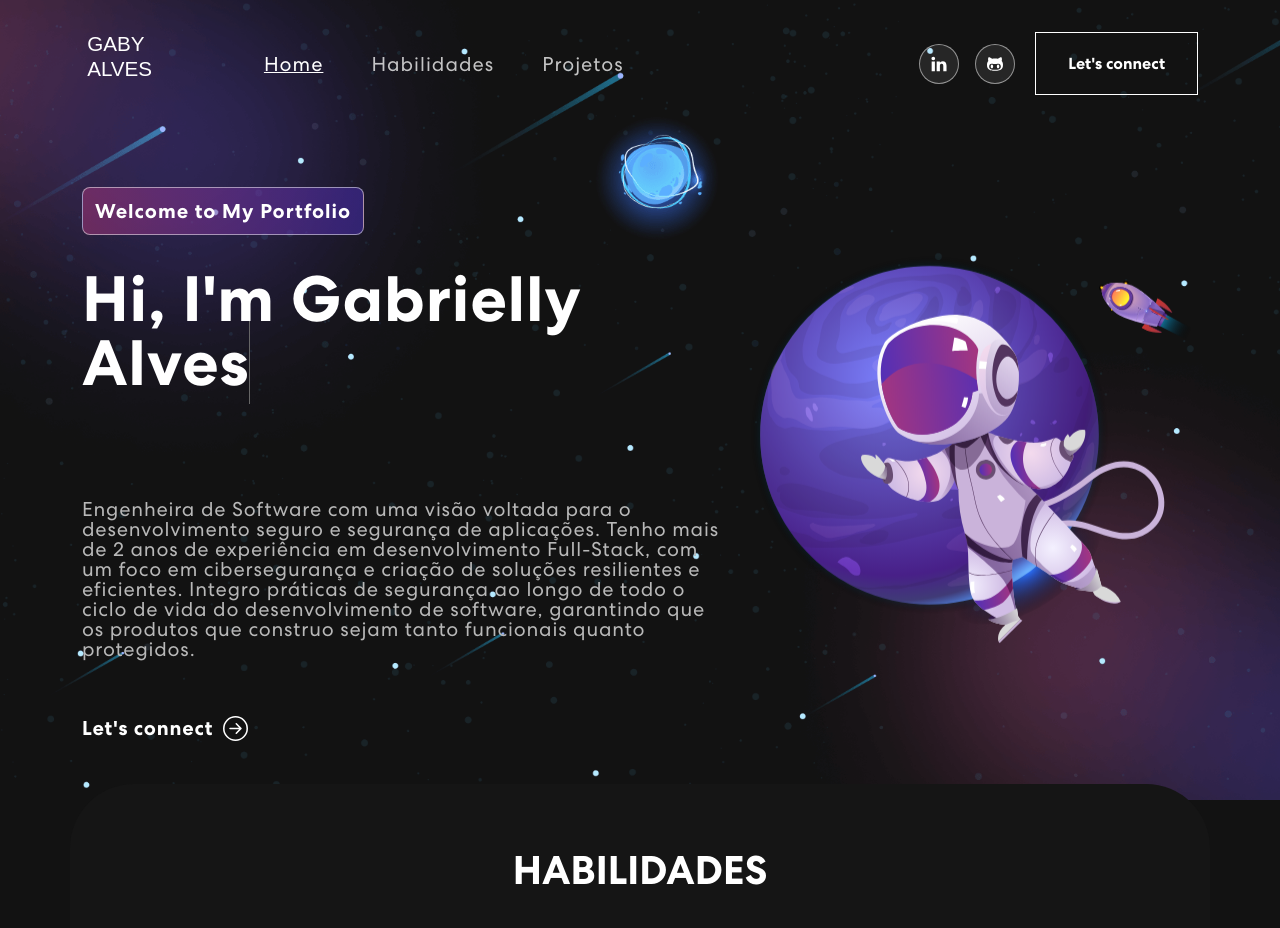
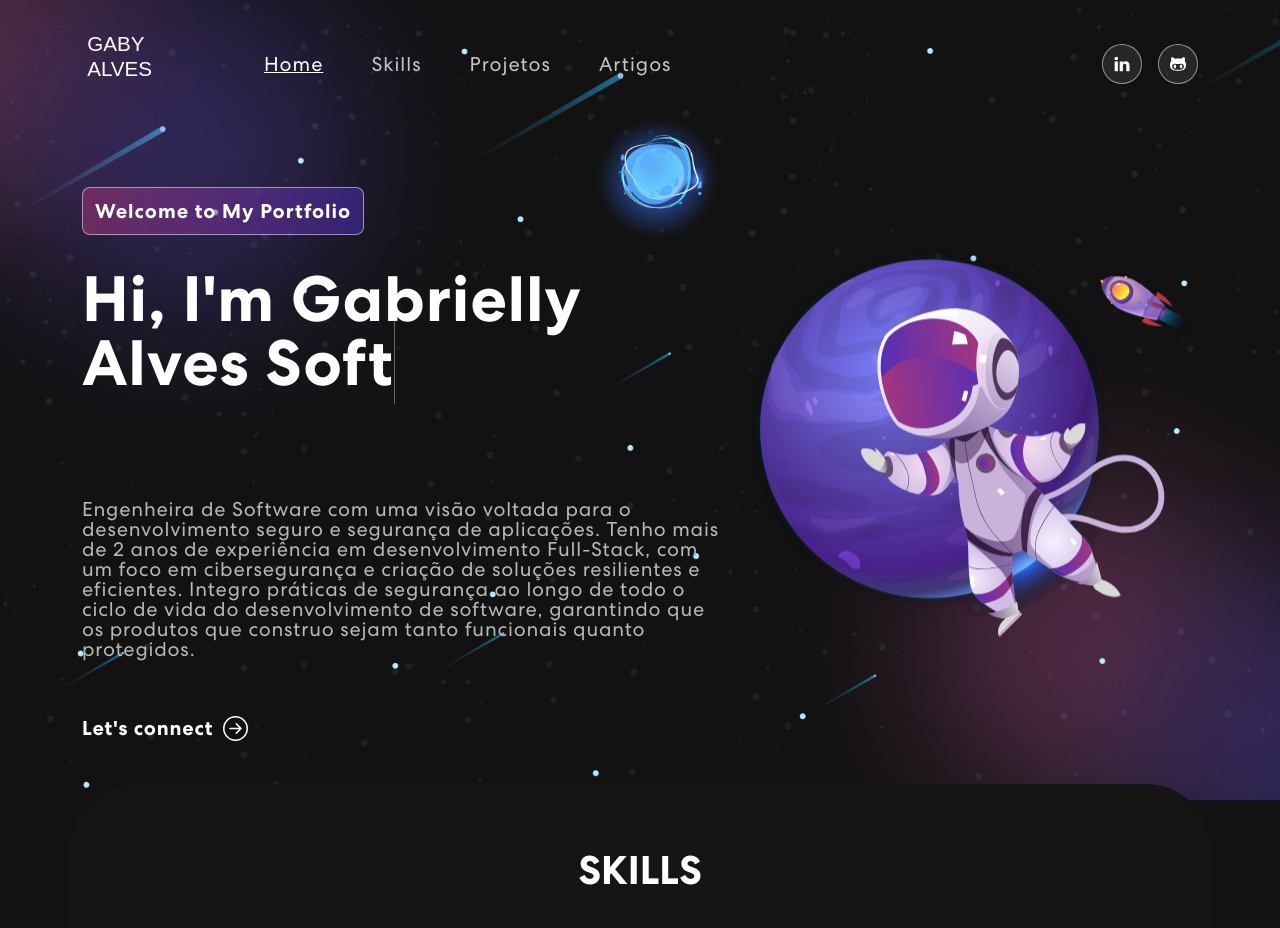
Before and after one commit to devGabyAlves/my-portfolio, a React (Vite) app: page / in a window 1280 px wide. Shown: the top 928 px of the page. Built offline with nearby package versions, Linux system fonts and the light colour scheme; no server answers.

Commit message:
chore: remove contact section

```diff
--- a/src/App.tsx
+++ b/src/App.tsx
@@ -15,7 +15,6 @@ export const App = () => {
       <Skills />
       <Projects />
       <Articles />
-      <Contact />
       <Footer />
     </>
   );
--- a/src/components/Navbar/index.tsx
+++ b/src/components/Navbar/index.tsx
@@ -53,7 +53,7 @@ export const NavBar = () => {
               className={`navbar-link${isActiveLink("skills")}`}
               onClick={onUpdateActiveLink("skills")}
             >
-              Habilidades
+              Skills
             </Nav.Link>
 
             <Nav.Link
@@ -63,14 +63,18 @@ export const NavBar = () => {
             >
               Projetos
             </Nav.Link>
+
+          <Nav.Link
+              href="#articles"
+              className={`navbar-link${isActiveLink("articles")}`}
+              onClick={onUpdateActiveLink("articles")}
+            >
+             Artigos
+          </Nav.Link>
           </Nav>
 
           <span className="navbar-text">
             <SocialIcons />
-
-            <a className="vvd" href='#connect'>
-              <span>Let's connect</span>
-            </a>
           </span>
         </Navbar.Collapse>
       </Container>
--- a/src/components/Skills/index.tsx
+++ b/src/components/Skills/index.tsx
@@ -64,7 +64,7 @@ export const Skills = () => {
               data-aos-duration="2000"
               data-aos-easing="ease-in-out"
             >
-              <h2>Habilidades</h2>
+              <h2>Skills</h2>
               <p>
               Meus conhecimentos e capacitação foram adquiridos através de conteúdos disponíveis na web,
               projetos práticos e experiência no ambiente de trabalho. Ao longo de 2 anos e meio na área,
```
